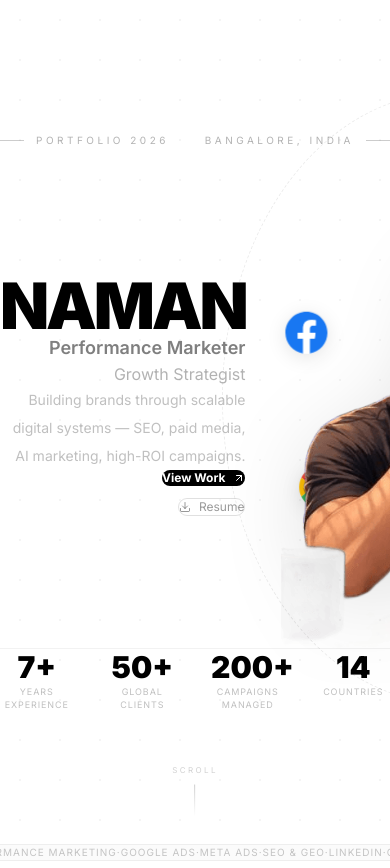
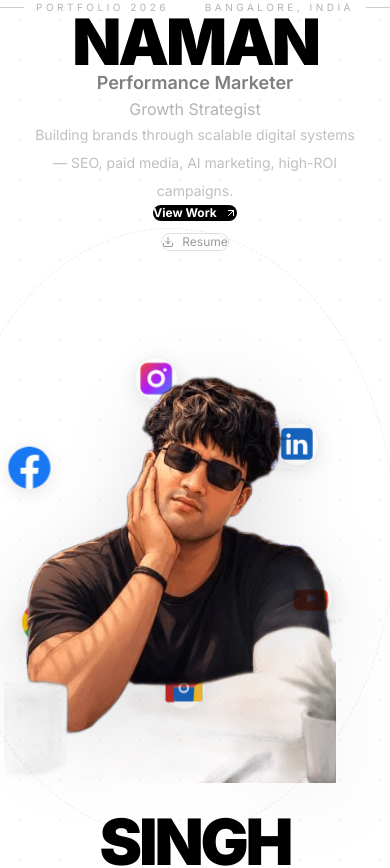
Before and after one commit to Abhi011999/naman-singh-portfolio, a Next.js app: page / in a window 390 px wide. Shown: the top 868 px of the page. Built offline with nearby package versions, Linux system fonts and the light colour scheme.

Commit message:
fix: mobile responsive hero, visible skill bars

```diff
--- a/app/page.tsx
+++ b/app/page.tsx
@@ -61,10 +61,10 @@ function Hero() {
         </div>
 
         {/* Main hero grid: LEFT TEXT | CENTER PHOTO | RIGHT TEXT */}
-        <div className="grid grid-cols-[1fr_auto_1fr] gap-8 items-center">
+        <div className="grid grid-cols-1 md:grid-cols-[1fr_auto_1fr] gap-8 items-center">
 
           {/* LEFT */}
-          <div className="flex flex-col items-end text-right">
+          <div className="flex flex-col items-center text-center md:items-end md:text-right">
             <motion.div initial={{ opacity: 0, x: -40 }} animate={{ opacity: 1, x: 0 }} transition={{ delay: 0.3, duration: 0.9, ease: [0.16,1,0.3,1] }}>
               <h1 className="font-black text-black tracking-tighter leading-[0.85]" style={{ fontSize: "clamp(4rem,8vw,8rem)" }}>
                 NAMAN
@@ -80,7 +80,7 @@ function Hero() {
               Building brands through scalable digital systems — SEO, paid media, AI marketing, high-ROI campaigns.
             </motion.div>
             <motion.div initial={{ opacity: 0, y: 10 }} animate={{ opacity: 1, y: 0 }} transition={{ delay: 0.9 }}
-              className="mt-8 flex flex-col gap-3 items-end">
+              className="mt-8 flex flex-col gap-3 items-center md:items-end">
               <a href="#work" className="inline-flex items-center gap-2 bg-black text-white text-xs font-bold px-6 py-3 rounded-full hover:bg-black/75 transition-all">
                 View Work <ArrowUpRight size={12} />
               </a>
@@ -125,7 +125,7 @@ function Hero() {
           </motion.div>
 
           {/* RIGHT */}
-          <div className="flex flex-col items-start text-left">
+          <div className="flex flex-col items-center text-center md:items-start md:text-left">
             <motion.div initial={{ opacity: 0, x: 40 }} animate={{ opacity: 1, x: 0 }} transition={{ delay: 0.3, duration: 0.9, ease: [0.16,1,0.3,1] }}>
               <h1 className="font-black text-black tracking-tighter leading-[0.85]" style={{ fontSize: "clamp(4rem,8vw,8rem)" }}>
                 SINGH
@@ -327,8 +327,8 @@ function Skills() {
                   <span className="text-sm text-black/45">{s.label}</span>
                   <span className="text-xs text-black/25 font-mono">{s.pct}%</span>
                 </div>
-                <div className="h-px bg-black/6 relative rounded-full overflow-hidden">
-                  <div className="skill-bar h-full rounded-full absolute inset-0"
+                <div className="h-1.5 bg-black/6 relative rounded-full overflow-hidden">
+                  <div className="skill-bar h-full rounded-full"
                     style={{ "--w": `${s.pct}%`, animationDelay: `${i * 100}ms`, background: "linear-gradient(90deg,#111,#666)" } as React.CSSProperties} />
                 </div>
               </div>
```
